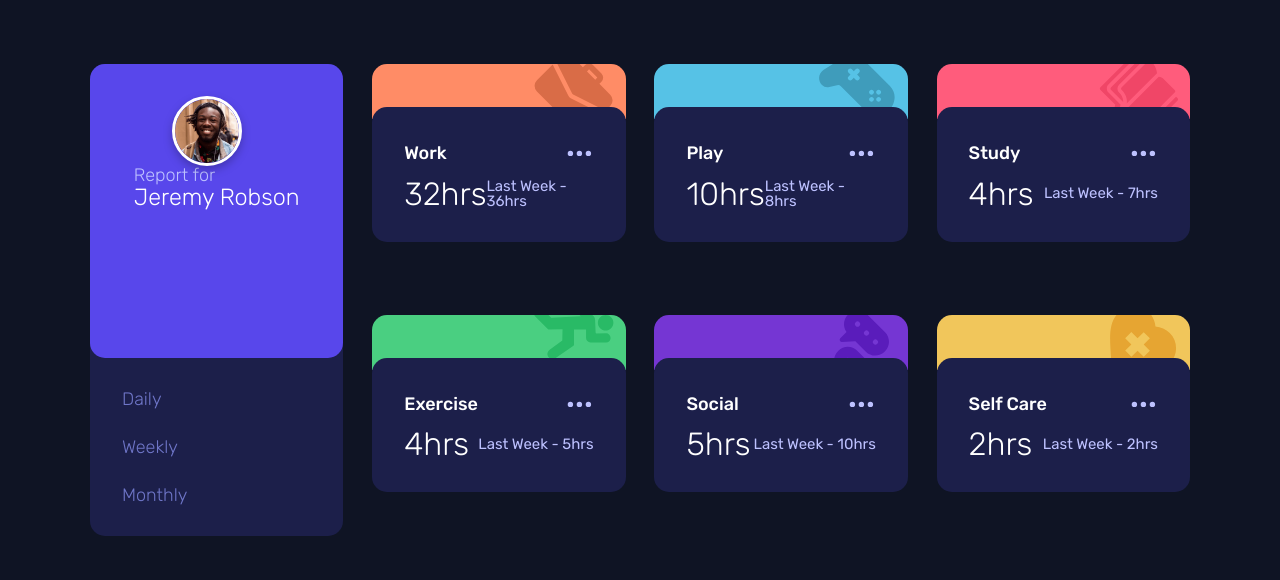
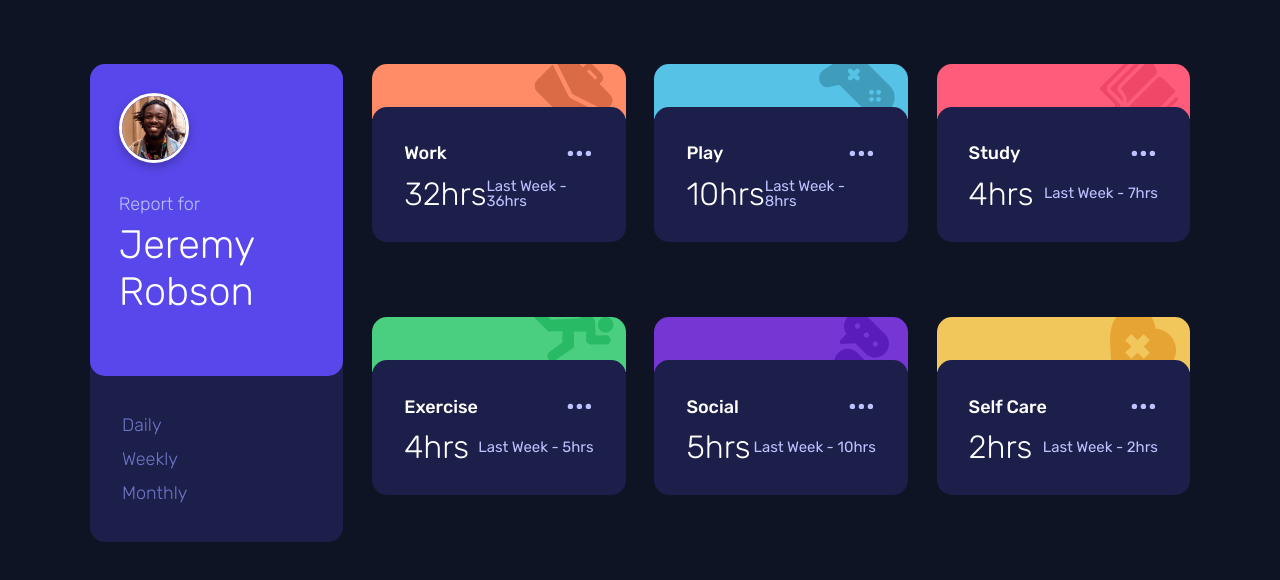
Before and after one commit to msunji/fe-mentor-time-tracking, a React (Create React App) app: page / in a window 1280 px wide. Shown: the top 580 px of the page. Built offline with nearby package versions, Linux system fonts and the light colour scheme; the HTML template or start-up script is replaced by a standard one.

Commit message:
Handle filtering timeframes and set styling for active timeframe view

```diff
--- a/src/components/Profile.js
+++ b/src/components/Profile.js
@@ -12,18 +12,19 @@ const ProfileContainer = styled.div`
 `;
 
 const ProfileInfo = styled.div`
+  width: 100%;
   background: var(--blue);
   display: flex;
   flex-direction: row;
   align-items: center;
-  padding: 2rem 2rem;
+  padding: 1.8rem 1.8rem;
   border-radius: var(--curved-border);
 
   img {
     border: 3px solid var(--white);
     height: 70px;
     border-radius: 50%;
-    margin-right: 20px;
+    margin-right: 1rem;
     filter: drop-shadow(0px 4px 4px rgba(0, 0, 0, 0.25));
   }
 
@@ -34,17 +35,38 @@ const ProfileInfo = styled.div`
   @media screen and ${breakpoints.l} {
     flex-direction: column;
     flex: 2 1 0;
+    align-items: flex-start;
+    justify-content: flex-end;
+
+    img {
+      margin-bottom: 2rem;
+    }
+
+    p {
+      margin-bottom: 0.6rem;
+    }
+
+    h1 {
+      max-width: 140px;
+      font-size: 2.2em;
+      margin-bottom: 2rem;
+    }
   }
 `;
 
 const ProfileFilter = styled.div`
   padding: 2rem 2rem;
   display: inline-flex;
+  flex-direction: row;
   width: 100%;
   justify-content: space-between;
 
   p {
     color: var(--blue-desat);
+
+    &.active {
+      color: var(--white);
+    }
 
     &:hover {
       cursor: pointer;
@@ -54,10 +76,14 @@ const ProfileFilter = styled.div`
   @media screen and ${breakpoints.l} {
     flex-direction: column;
     flex: 1 1 0;
+
+    p {
+      padding: 0.5rem 0;
+    }
   }
 `;
 
-const Profile = () => {
+const Profile = ({ handleTime, time }) => {
 
   return (
     <ProfileContainer>
@@ -70,9 +96,9 @@ const Profile = () => {
 
       </ProfileInfo>
       <ProfileFilter>
-        <p>Daily</p>
-        <p>Weekly</p>
-        <p>Monthly</p>
+        <p id="daily" onClick={handleTime} className={`${time === 'daily' ? 'active' : ''}`}>Daily</p>
+        <p id="weekly" onClick={handleTime} className={`${time === 'weekly' ? 'active' : ''}`}>Weekly</p>
+        <p id="monthly" onClick={handleTime} className={`${time === 'monthly' ? 'active' : ''}`}>Monthly</p>
       </ProfileFilter>
     </ProfileContainer>
   );
```
